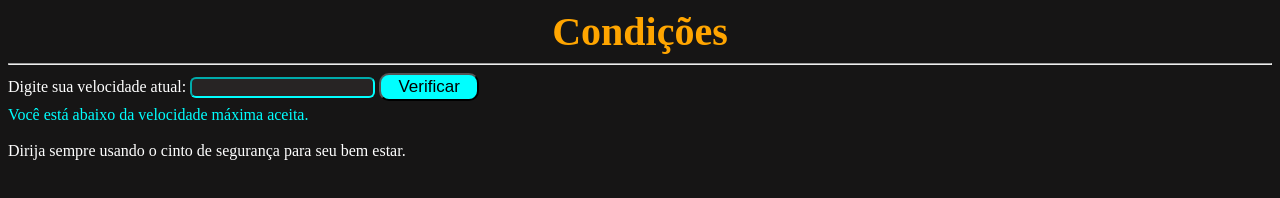
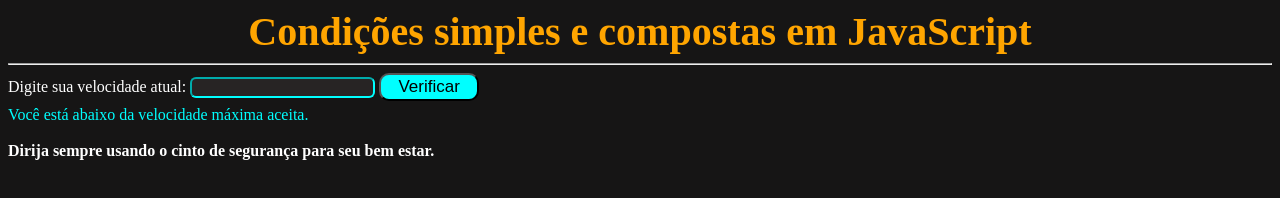
Before and after one commit to RafaelDuque049/Curso-de-JavaScrit-Node.JS, a plain HTML site: page JavaScript Node.js/aula11/ex010.html in a window 1280 px wide. Both pictures are taken after a click on the button "Verificar". Drawn offline with Linux system fonts and the light colour scheme.

Commit message:
Condições Simples e Compostas.
Entendendo o funcionamento das Condições Simples e Compostas no JavaScript.

```diff
--- a/JavaScript Node.js/aula11/ex008.js
+++ b/JavaScript Node.js/aula11/ex008.js
@@ -1,4 +1,4 @@
-// Conteúdo: Condição.
+// Conteúdo: Condição simples.
 
 let vel = 78.2
 
--- a/JavaScript Node.js/aula11/ex009.js
+++ b/JavaScript Node.js/aula11/ex009.js
@@ -1,4 +1,4 @@
-// Conteúdo: Condição.
+// Conteúdo: Condições simples e compostas.
 
 let pais = 'Eua'
 
--- a/JavaScript Node.js/aula11/ex010.html
+++ b/JavaScript Node.js/aula11/ex010.html
@@ -5,7 +5,7 @@
     <meta http-equiv="X-UA-Compatible" content="IE=edge">
     <meta name="viewport" content="width=device-width, initial-scale=1.0">
     <link rel="shortcut icon" href="https://freesvg.org/img/js_logo.png" type="image/x-icon">
-    <title>Aprendendo Condições</title>
+    <title>Aprendendo Condições simples e compostas</title>
     <style>
         body{
             background-color: rgb(22, 21, 21);
@@ -35,10 +35,11 @@
     </style>
 </head>
 <body>
-    <h1 style="text-align: center; color: orange;">Condições</h1><hr>
+    <h1 style="text-align: center; color: orange;">Condições simples e compostas em JavaScript</h1><hr>
 
     Digite sua velocidade atual:
-    <input type="number" name="entrada" class= 'entrada' id="vel">
+    <!--<input type="number" name="valor" class='entrada' id="vel" onkeyup="calcular()">-->
+    <input type="number" name="valor" class='entrada' id="vel">
     <input type="button" value="Verificar" class="button">
     <div class="resultado">Resultado</div>
     <div class="msg"></div>
@@ -60,7 +61,8 @@
                 color = 'aqua'
             }
 
-            document.querySelector('div.msg').innerHTML = '<br>Dirija sempre usando o cinto de segurança para seu bem estar.'
+            const msg = '<br><strong>Dirija sempre usando o cinto de segurança para seu bem estar.</strong>'
+            document.querySelector('div.msg').innerHTML = msg
 
             result.innerText = retorno, result.style.color = color, result.style.margin = '0px'
             result.style.marginTop = '5px'
```
